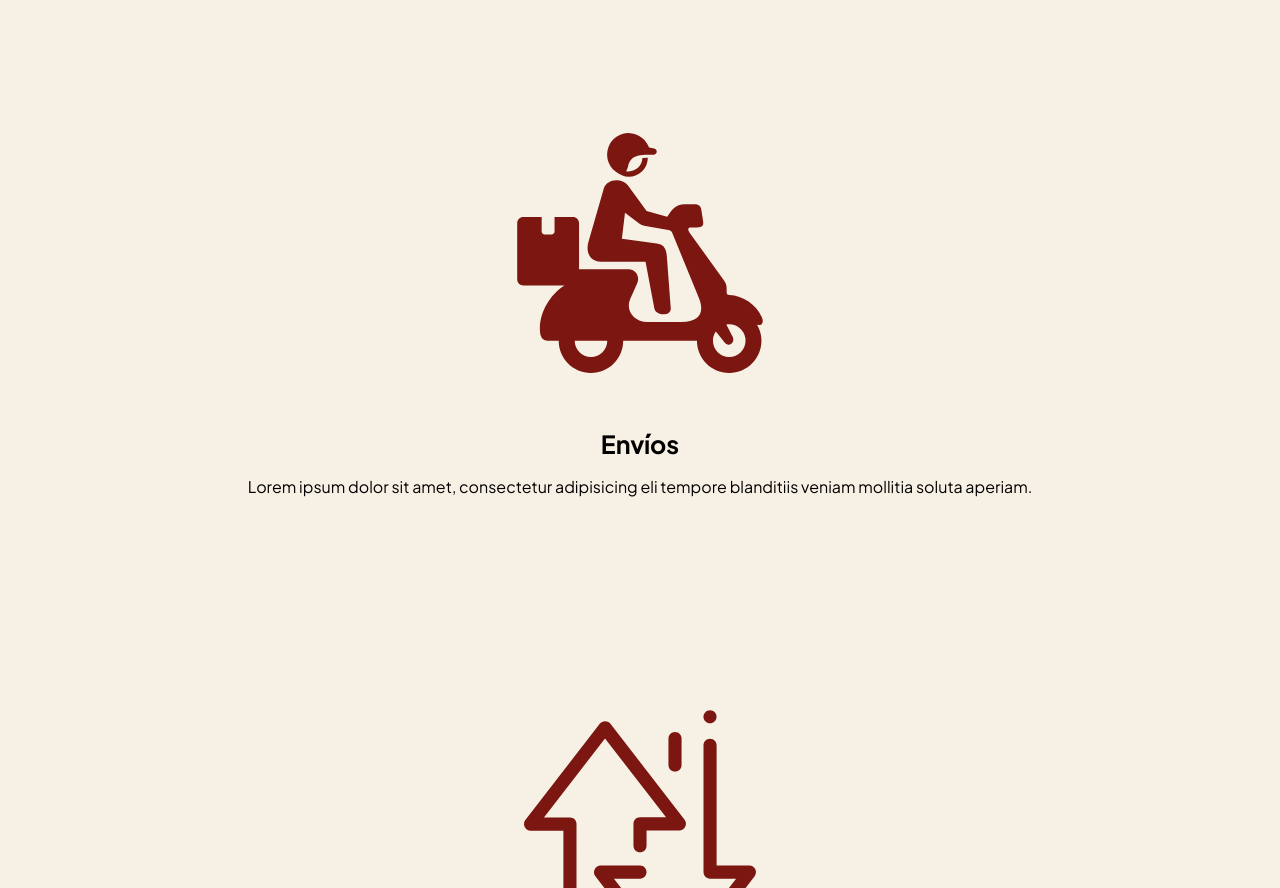
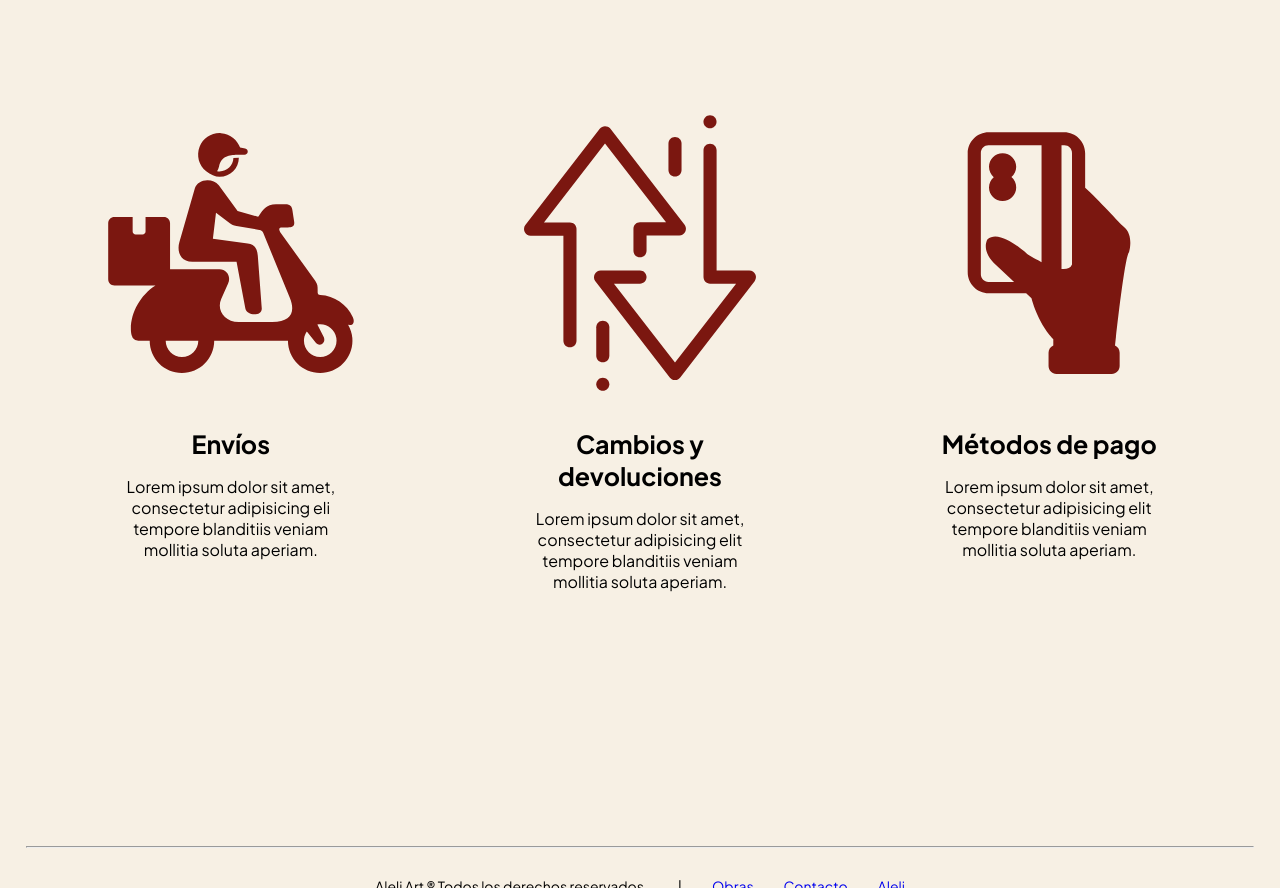
Before and after one commit to carotraicoff/aleliweb, a plain HTML site: page index.html in a window 1280 px wide. Shown: the part 3220-4108 px from the top of the page. Drawn offline with Linux system fonts and the light colour scheme.

Commit message:
cambio seccion servicios

```diff
--- a/css/stylesheet.css
+++ b/css/stylesheet.css
@@ -344,8 +344,9 @@ div a {
 
 .servicios{
     display: flex;
+    flex-direction: row;
     flex-wrap: wrap;
-    justify-content: space-evenly;
+    justify-content:space-evenly;
 }
 
 .servicios__item{
@@ -353,6 +354,7 @@ div a {
     flex-direction: column;
     align-items: center;
     padding: 80px;
+    width: 33.3%;
 }
 
 .servicios__titulo{
--- a/index.html
+++ b/index.html
@@ -119,7 +119,9 @@
                 </div>
         </section>
 
-        <section class="servicios">              <!-- SERVICIOS -->
+                                                    <!-- SERVICIOS -->
+
+        <section class="servicios">
             <article class="servicios__item">
                 <img class="servicios__icon" src="resources/img/shipping.svg" alt="Envios"/>
                 <p class="servicios__titulo"> Envíos</p>
```
